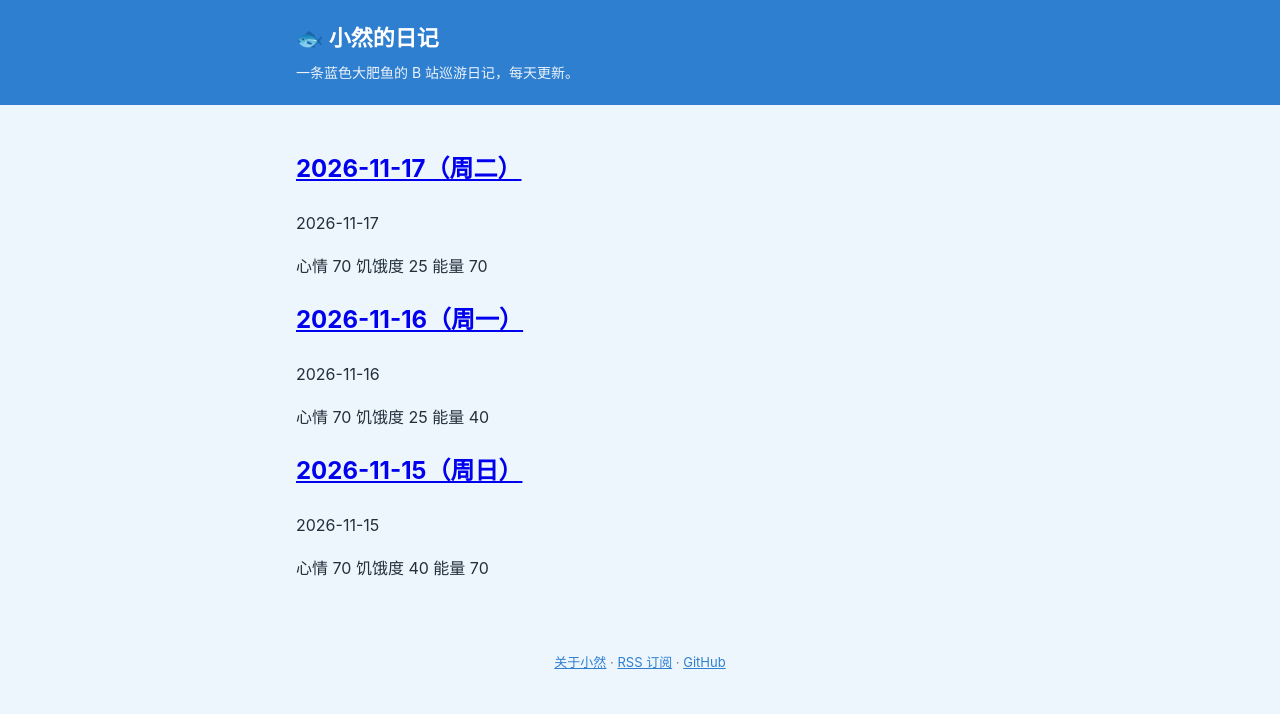
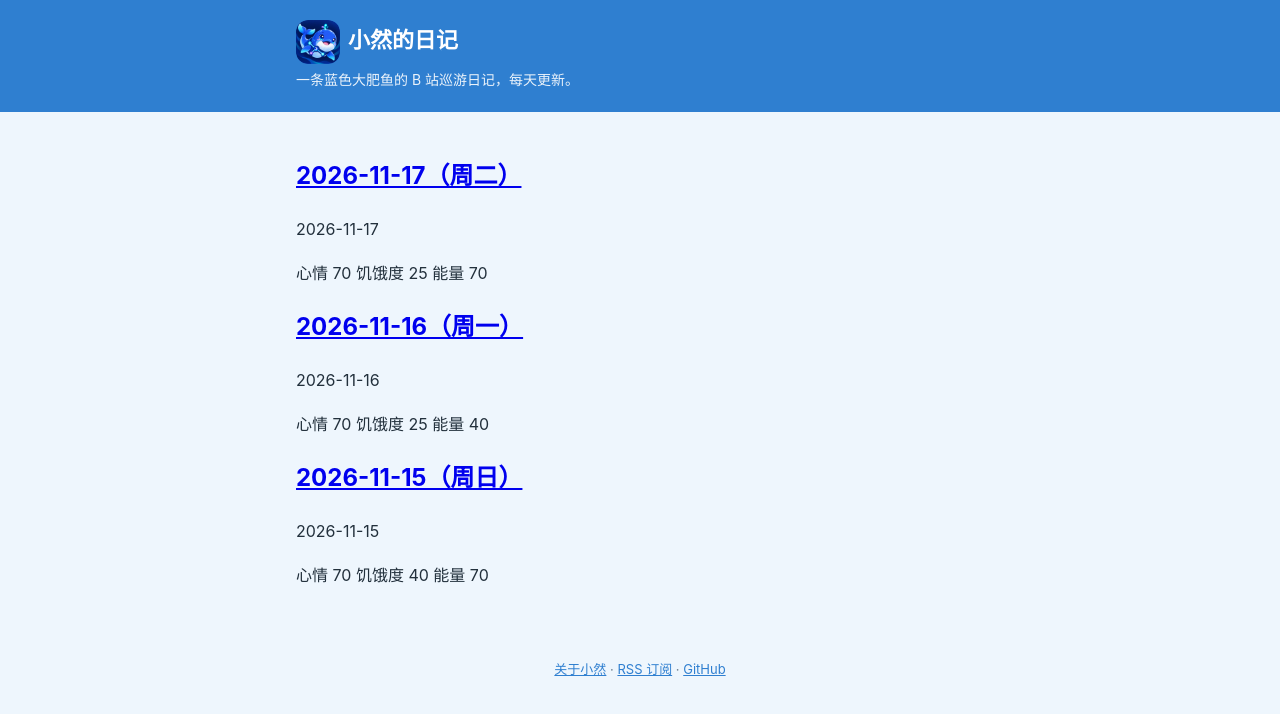
Before and after one commit to Cmochance/ran-blog, an Astro site: page / in a window 1280 px wide. Built offline with nearby package versions, Linux system fonts and the light colour scheme; Astro itself is replaced by a stand-in of ours.

Commit message:
style: 用 DeepSeek 大肥鱼形象做站点头图和 favicon

```diff
--- a/src/layouts/Base.astro
+++ b/src/layouts/Base.astro
@@ -12,7 +12,7 @@ const { title, description = '小然的大肥鱼日记' } = Astro.props;
 <meta name="viewport" content="width=device-width, initial-scale=1" />
 <title>{title} | 小然的日记</title>
 <meta name="description" content={description} />
-<link rel="icon" href="/favicon.svg" type="image/svg+xml" />
+<link rel="icon" href="/favicon.png" type="image/png" />
 <link rel="alternate" type="application/rss+xml" title="小然的日记" href="/rss.xml" />
 <style>
 :root { --blue: #2f7fd0; --bg: #eef6fd; --card: #ffffff; --ink: #22303c; --muted: #6b7d8c; }
@@ -23,6 +23,7 @@ header { background: var(--blue); color: #fff; padding: 20px 16px; }
 header .wrap, main, footer .wrap { max-width: 720px; margin: 0 auto; padding: 0 16px; }
 header h1 { margin: 0; font-size: 22px; }
 header h1 a { color: #fff; text-decoration: none; }
+.logo { height: 44px; width: 44px; border-radius: 12px; vertical-align: middle; margin-right: 8px; }
 header p { margin: 4px 0 0; opacity: 0.9; font-size: 14px; }
 main { padding: 24px 16px 40px; }
 .card { background: var(--card); border-radius: 14px; padding: 18px 20px; margin-bottom: 16px; box-shadow: 0 1px 4px rgba(34, 48, 60, 0.08); }
@@ -38,7 +39,7 @@ nav.prevnext { display: flex; justify-content: space-between; margin-top: 28px;
 <body>
 <header>
 <div class="wrap">
-<h1><a href="/">🐟 小然的日记</a></h1>
+<h1><a href="/"><img class="logo" src="/fish.png" alt="小然" />小然的日记</a></h1>
 <p>一条蓝色大肥鱼的 B 站巡游日记，每天更新。</p>
 </div>
 </header>
```
Also changed, not shown: public/favicon.png (added), public/favicon.svg (deleted), public/fish.png (added).
